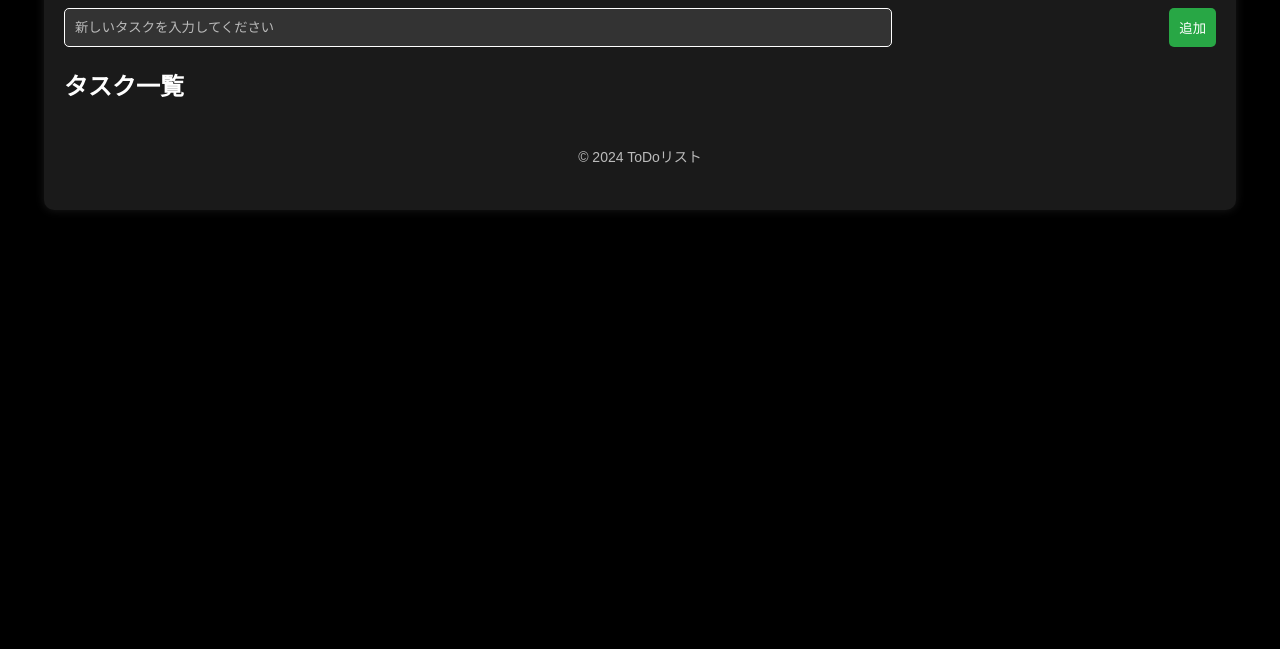
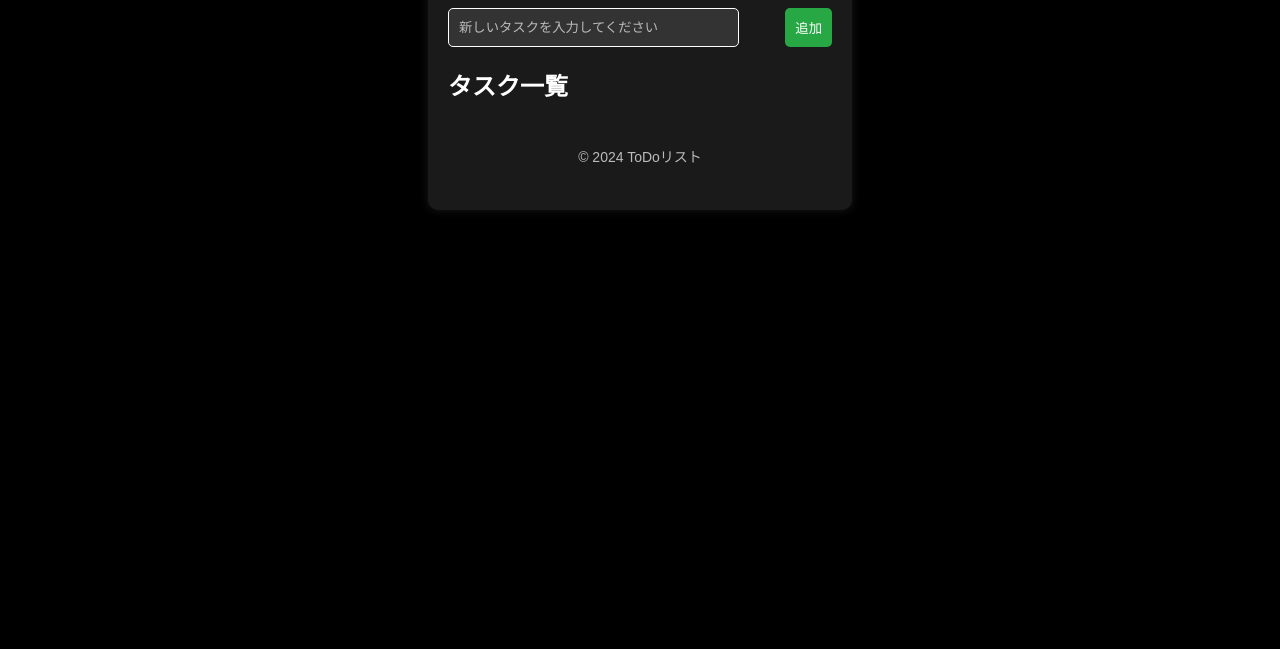
Before and after one commit to sz-tatata7/todolist, a plain HTML site: page index.html in a window 1280 px wide. Shown: the part 151-800 px from the top of the page. Drawn offline with Linux system fonts and the light colour scheme.

Commit message:
Add files via upload

```diff
--- a/static/css/style.css
+++ b/static/css/style.css
@@ -10,7 +10,7 @@ body {
 }
 
 .container {
-    width: 90%;
+    width: 30%;
     margin: 50px auto;
     background: #1a1a1a; /* コンテナ部分を濃いグレーに設定 */
     padding: 20px;
```
